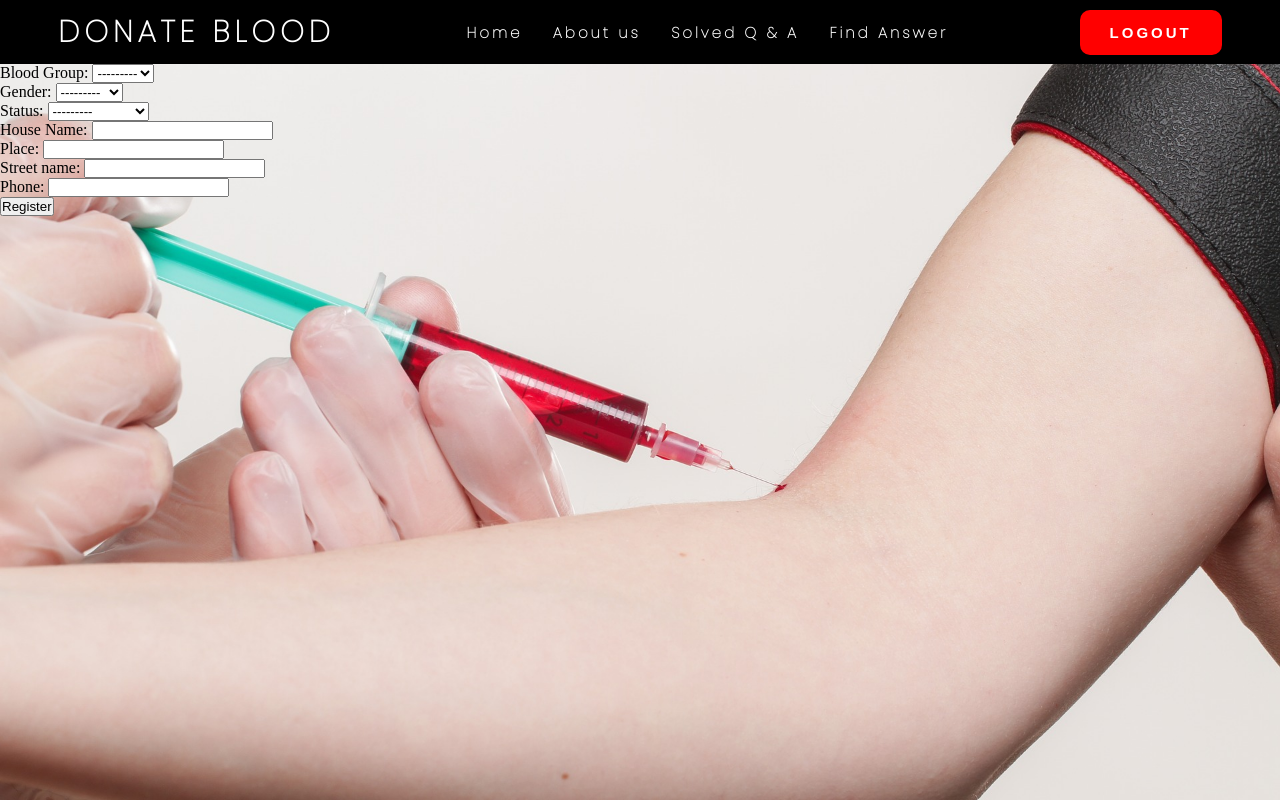
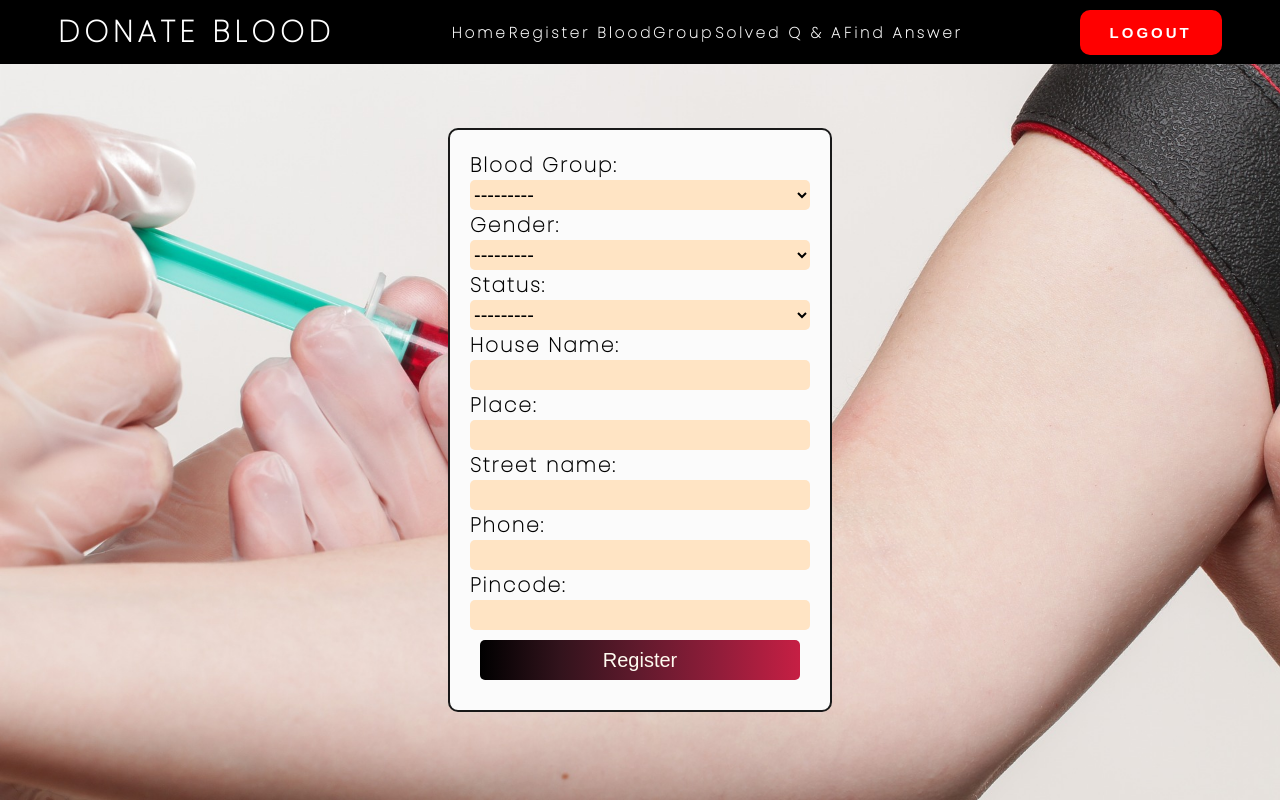
Before and after one commit to jamsheerjk123/BloodDonationManagement, a Django app: template templates/registerblood.html in a window 1280 px wide. Run offline with Django 3.2, Linux system fonts and the light colour scheme; the template is opened without the code that fills it: values that come from a table or form of the project are taken from there, others are empty; tables that the repository leaves empty hold one stand-in row (values such as "Sample post"); one stand-in notice (Sample message) is shown.

Commit message:
Blood Group Registration  Added

```diff
--- a/account/urls.py
+++ b/account/urls.py
@@ -1,8 +1,9 @@
 from django.urls import path
-from .views import signup,signin
+from .views import signup,signin,signout
 
 app_name="account"
 urlpatterns=[
     path('signup/',signup,name='signup'),
     path('signin/',signin,name='signin'),
+    path('signout/',signout,name='signout'),
 ]
--- a/blood/forms.py
+++ b/blood/forms.py
@@ -8,4 +8,4 @@ class RegisterBloodGroup(ModelForm):
     class Meta:
 
         model=BloodGroup
-        fields=['blood_group','gender','status','house_name','place','street_name','phone']
+        fields=['blood_group','gender','status','house_name','place','street_name','phone', 'pincode']
--- a/blood/models.py
+++ b/blood/models.py
@@ -1,6 +1,7 @@
 from django.db import models
 from account.models import UserAccount
 from phonenumber_field.modelfields import PhoneNumberField
+from django.core.validators import MaxValueValidator
 # Create your models here.
 
 
@@ -27,6 +28,7 @@ class BloodGroup(models.Model):
     phone= PhoneNumberField(null=False,blank=False)
     created_at = models.DateTimeField(auto_now_add=True)
     updated_at = models.DateTimeField(auto_now=True)
+    pincode=models.IntegerField(null=False,blank=False, validators=[MaxValueValidator(999999)])
 
 
     def __str__(self):
--- /dev/null
+++ b/static/registerblood.css
@@ -0,0 +1,6 @@
+input{
+  width:100%;
+  padding: 5px;
+  border:1px solid black;
+
+}
--- a/static/style.css
+++ b/static/style.css
@@ -8,6 +8,7 @@ body{
     object-fit: cover;
     background-repeat: no-repeat; /* Do not repeat the image */
     background-size: cover; /* Resize the background image to cover the entire container */
+
 }
 
 nav{
--- a/templates/index.html
+++ b/templates/index.html
@@ -24,7 +24,7 @@
       </div>
       <ul class='links'>
         <li><a href="#">Home</a></li>
-        <li><a href="#">About us</a></li>
+        <li><a href="{% url 'blood:bloodgroup' %}">Register BloodGroup</a></li>
         <li><a href="#">Solved Q & A</a></li>
         <li><a href="#">Find Answer</a></li>
       </ul>
@@ -35,11 +35,17 @@
       </div>
       <div class="logout">
         <button>
-            <a href="">logout</a>
+            <a href=" {% url  'account:signout' %}">logout</a>
         </button>
       </div>
 
     </nav>
+
+    {% for message in messages %}
+    <h1 style="color:black">{{ message.error }}</h1>
+    {% endfor %}
+
+
     {% block content %}
 
 
--- a/templates/registerblood.html
+++ b/templates/registerblood.html
@@ -1,10 +1,59 @@
 {% extends 'index.html' %}
+{% load static %}
+
+{% block css %}
+<link rel="preconnect" href="https://fonts.gstatic.com">
+<link href="https://fonts.googleapis.com/css2?family=Poppins:wght@100&display=swap" rel="stylesheet">
+    <style>
+
+      input,select{
+
+        height:30px;
+        border:none;
+        font-size:20px;
+        border-radius:5px;
+        background-color:bisque
+      }
+      label{
+        font-size:20px;
+        letter-spacing:2px;
+        font-weight: 900;
+        font-family: 'Poppins', sans-serif;
+
+      }
+
+    </style>
+{% endblock %}
+
+{% block content  %}
+
+  <div class="container1">
+    <div class="form-container">
+      <form action="" method="POST"style="    display: flex;
+      flex-direction: column;
+      justify-content: center;
+      align-items: normal;
+      margin-top: 5%;
+      /* border-style: outset; */
+      padding: 20px;
+      border: 2px solid rgba(0,0,0,0.9);
+      border-radius: 10px;
+      width:30%;
+      margin-left:35%;
+      background-color:#FBFBFB;
 
 
-{% block content  %}
-<form action=""method="POST">
-    {% csrf_token %}
-    {{ form.as_p }}
-    <input type=submit value="Register">
-</form>
+      ">
+        {% csrf_token %}
+        {{ form.as_table }}
+        <input type=submit value="Register"style="background-image: linear-gradient(to left, #c61f44, #921d3a, #611a2d, #32131c, #000000);    height: 40px;
+        margin: 10px;
+        color: floralwhite;
+        font-size: 20px;
+        border: none;
+        border-radius: 5px;">
+      </form>
+    </div>
+  </div>
+
 {% endblock %}
```
Also changed, not shown: account/views.py (+12 -2 lines), blood/views.py (+19 -1 lines), blood/migrations/0002_bloodgroup_pincode.py (added), db.sqlite3.
